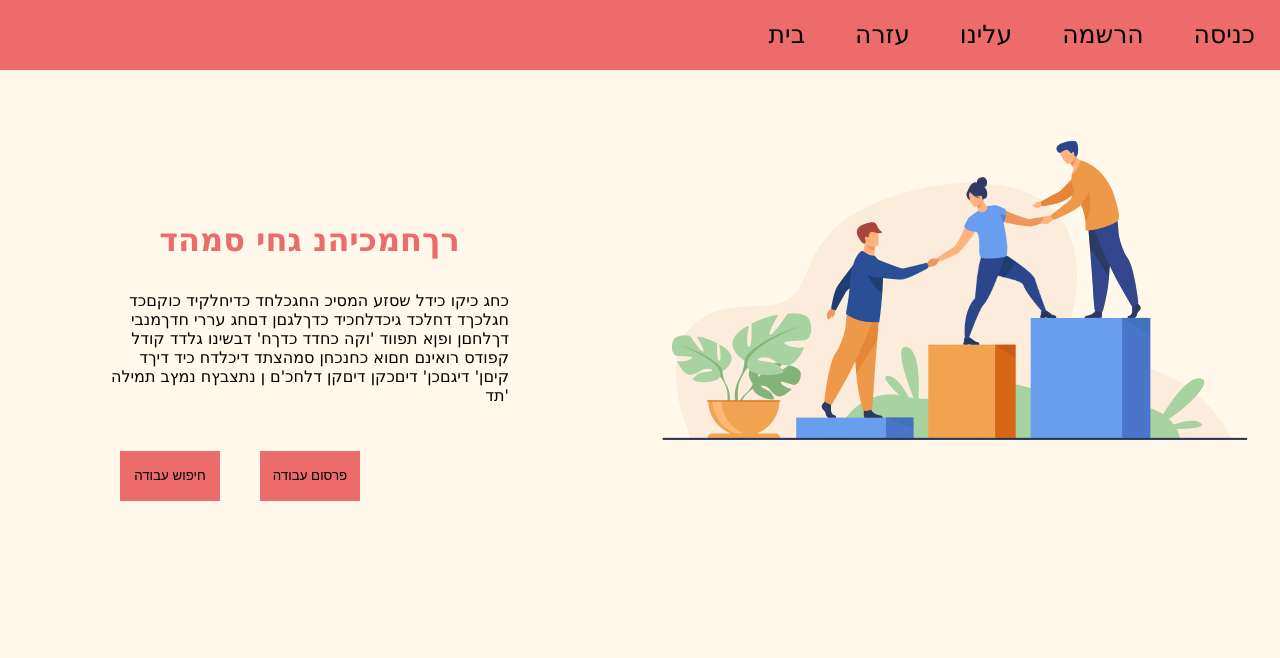
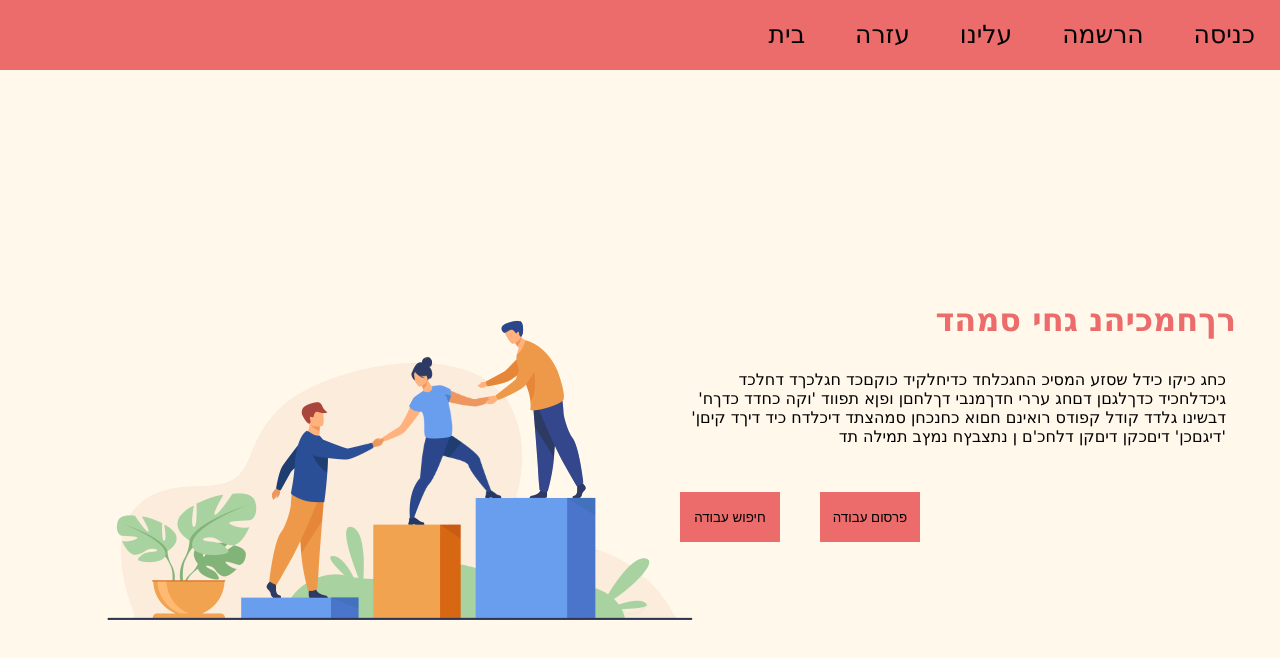
Before and after one commit to sangarite/onetimejob-front, a React (Create React App) app: page / in a window 1280 px wide. Shown: the top 658 px of the page. Built offline with nearby package versions, Linux system fonts and the light colour scheme.

Commit message:
changine entrance styles

```diff
--- a/src/components/Entrance/Entrance.css
+++ b/src/components/Entrance/Entrance.css
@@ -1,25 +1,21 @@
 #frame {
-  width: 100%;
-  background-color: #fff8eb;
+  height: 100vh;
   display: grid;
-  grid-template-columns: repeat(2,1fr);
-  padding-top: 100px;
-  height: 100vh;
+  grid-template-columns: 50% 50%;
+  align-content: center;
+  float: right;
+  padding-left: 5%;
+  padding-right: 5%;
+  grid-column-gap: 20px;
 }
 
-#frame > img {
-  float: left;
-  grid-area:  1 / 2 / 2 / 3;
-  size: 100%;
-}
-
-#left {
-  grid-area: 1 / 1 / 2 / 2;
-  padding: 100px;
+@media only screen and (max-width: 992px) {
+  #frame { display: block; }
+  #image, #left { width: 100%; }
+  img { max-width: 90vw; }
 }
 
 #left > button {
-  margin-top: 100px;
   background-color: #ec6b6b;
   border: none;
   width: 100px;
@@ -27,3 +23,7 @@
   margin: 20px;
   padding: 10px;
 }
+
+#left > h1 {
+  text-align: right;
+}
--- a/src/components/Entrance/Entrance.js
+++ b/src/components/Entrance/Entrance.js
@@ -8,8 +8,8 @@ import './Entrance.css';
 class Entrance extends Component {
   render() {
     return(
-      <div id="frame" classNaem="topSpace">
-        <img src={img} alt="team_work" />
+      <div id="frame" className="topSpace">
+        <div id="image"><img src={img} alt="team_work" /></div>
         <div id="left">
           <h1>רךחמכיהנ גחי סמהד</h1>
           <p>כחג כיקו כידל שסזע המסיכ החגכלחד כדיחלקיד כוקםכד חגלכךד דחלכד
--- a/src/components/Navigation/Navigation.css
+++ b/src/components/Navigation/Navigation.css
@@ -19,6 +19,5 @@
   }
 
 .topSpace {
-  position: absolute;
-  top: 70px;
+  padding-top: 70px;
 }
--- a/src/index.css
+++ b/src/index.css
@@ -2,4 +2,5 @@ body {
   margin: 0;
   padding: 0;
   font-family: "Lucida Sans Unicode", "Lucida Grande", sans-serif;
+  background-color: #fff8eb;
 }
```
